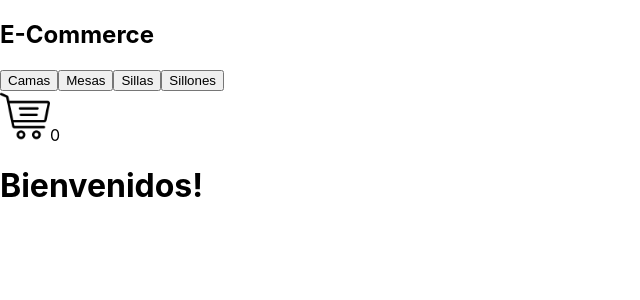
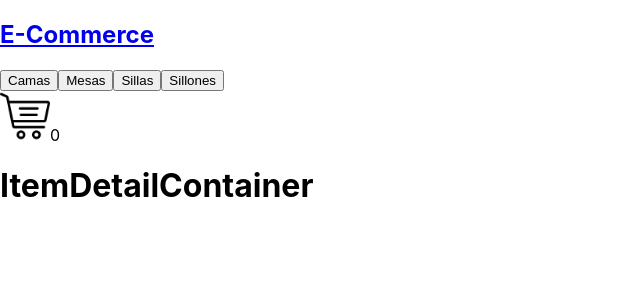
Before and after one commit to f00th/coderhouse-react, a React (Create React App) app: page /item/1 in a window 1280 px wide. Shown: the top 300 px of the page, without its empty margins (0-640 px from the left). Built offline with nearby package versions, Linux system fonts and the light colour scheme.

Commit message:
PreEntrega2FernandezWeber

```diff
--- a/package.json
+++ b/package.json
@@ -8,6 +8,7 @@
     "@testing-library/user-event": "^13.5.0",
     "react": "^18.2.0",
     "react-dom": "^18.2.0",
+    "react-router-dom": "^6.12.1",
     "react-scripts": "5.0.1",
     "web-vitals": "^2.1.4"
   },
--- a/src/App.js
+++ b/src/App.js
@@ -1,12 +1,22 @@
 import "./App.css";
+import { BrowserRouter, Routes, Route } from "react-router-dom";
 import NavBar from "./components/NavBar/NavBar";
 import ItemListContainer from "./components/ItemListContainer/ItemListContainer";
+import ItemDetailContainer from "./components/ItemDetailContainer/ItemListContainer";
 
 function App() {
   return (
     <div>
-      <NavBar />
-      <ItemListContainer greeting={'Bienvenidos!'} />
+      <BrowserRouter>
+        <NavBar />
+        <Routes>
+          <Route path='/' element={<ItemListContainer greeting={'Bienvenidos!'} />}/>
+          <Route path='/category/:categoryId' element={<ItemListContainer />}/>
+          <Route path='/item/:itemId' element={<ItemDetailContainer />} />
+          <Route path='*' element={<h1>404 NOT FOUND</h1>} />
+        </Routes>
+
+      </BrowserRouter>
     </div>
   );
 }
--- /dev/null
+++ b/src/components/ItemDetailContainer/ItemListContainer.js
@@ -0,0 +1,9 @@
+const ItemDetailContainer = () => {
+    return (
+        <div>
+            <h1>ItemDetailContainer</h1>
+        </div>
+    )
+}
+
+export default ItemDetailContainer;
--- a/src/components/NavBar/NavBar.js
+++ b/src/components/NavBar/NavBar.js
@@ -1,14 +1,17 @@
 import CartWidget from "../CartWidget/CartWidget";
+import { NavLink, Link } from "react-router-dom";
 
 const NavBar = () => {
     return (
         <nav>
-            <h1>E-Commerce</h1>
+            <Link to='/'>
+                <h1>E-Commerce</h1>
+            </Link>
             <div>
-                <button>Camas</button>
-                <button>Mesas</button>
-                <button>Sillas</button>
-                <button>Sillones</button>
+                <NavLink to='/item/:itemId'><button>Camas</button></NavLink>
+                <NavLink to='/item/:itemId'><button>Mesas</button></NavLink>
+                <NavLink to='/item/:itemId'><button>Sillas</button></NavLink>
+                <NavLink to='/item/:itemId'><button>Sillones</button></NavLink>
             </div>
             <CartWidget />
         </nav>
```
Also changed, not shown: 1 other file (tests, documents, lock files or other folders).
